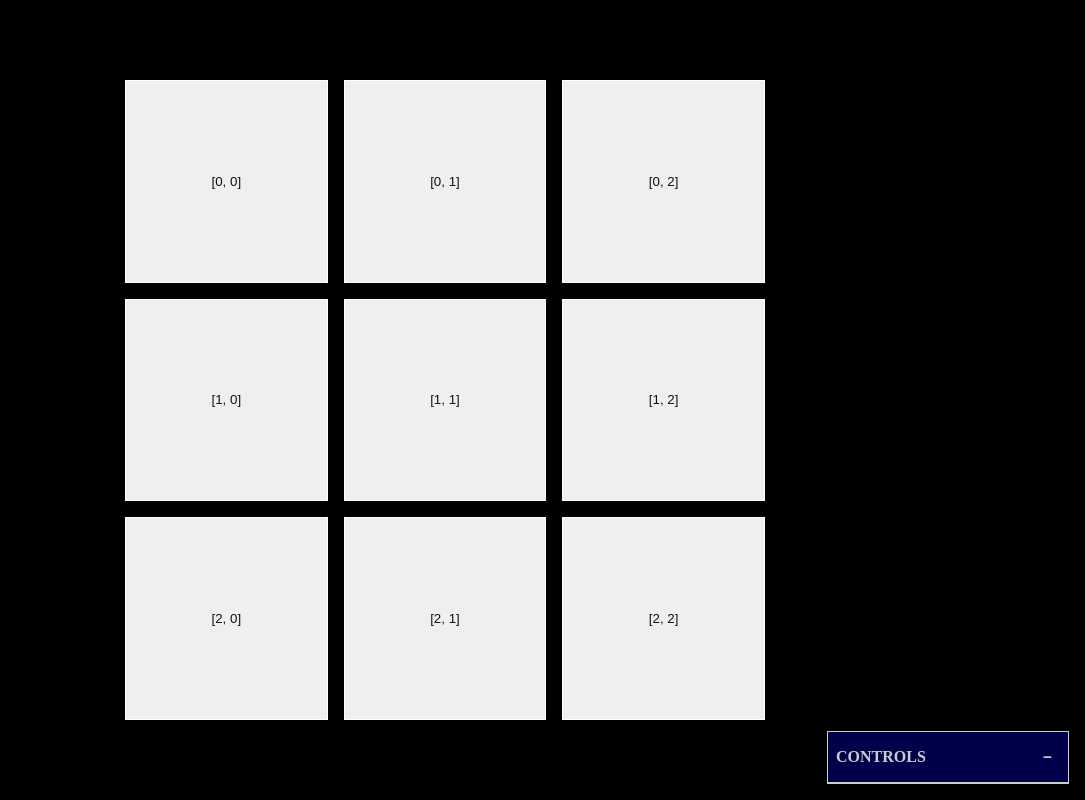
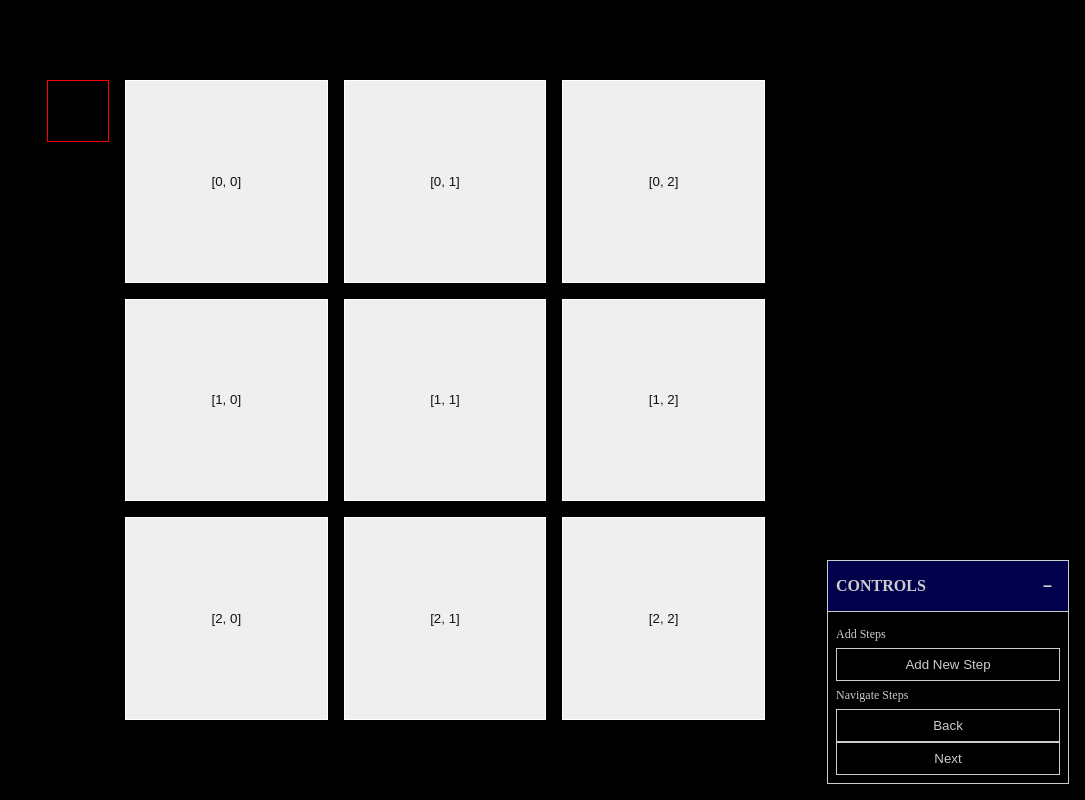
Before and after one commit to bomanimc/distraction-matrix, a Gatsby site: page /create in a window 1280 px wide. Shown: the whole page, without its empty margins (195-1280 px from the left). Built offline with nearby package versions, Linux system fonts and the light colour scheme; Gatsby itself is replaced by a stand-in of ours.

Commit message:
Add support for multiple animation steps

```diff
--- a/package.json
+++ b/package.json
@@ -17,6 +17,7 @@
     "gatsby-source-filesystem": "^3.13.0",
     "gatsby-transformer-sharp": "^3.13.0",
     "http": "^0.0.1-security",
+    "lodash.clonedeep": "^4.5.0",
     "prop-types": "^15.7.2",
     "react": "^17.0.1",
     "react-dom": "^17.0.1",
--- /dev/null
+++ b/src/components/SequencePreviewer.js
@@ -0,0 +1,52 @@
+import React, { useState } from "react";
+import styled from "styled-components";
+
+const SequencePreviewer = ({ sequence, selectedStepIndex, onSelectStep }) => {
+  if (!sequence) {
+    return null;
+  }
+
+  const rows = sequence[0].length;
+  const cols = sequence[0][0].length;
+
+  return sequence.map((step, idx) => {
+    return (
+      <SequencePreviewer.Preview
+        rows={rows}
+        cols={cols}
+        isSelected={selectedStepIndex === idx}
+        onClick={() => onSelectStep(idx)}
+      >
+        {
+          [...new Array(rows * cols)].map((_, idx) => {
+            const row = Math.floor(idx / rows);
+            const col = idx % cols;
+
+            return (
+              <SequencePreviewer.GridItem
+                key={`[${row}, ${col}]`}
+                color={step[row][col]}
+              />
+            );
+          })
+        }
+      </SequencePreviewer.Preview>);
+  });
+};
+
+SequencePreviewer.Preview = styled.div`
+  border: 1px solid ${p => p.isSelected ? "red": "white"};
+  height: 60px;
+  width: 60px;
+  display: grid;
+  grid-template-columns: repeat(${p => p.cols ? p.cols : 1}, 1fr);
+  grid-template-rows: repeat(${p => p.rows ? p.rows : 1}, 1fr);
+`;
+
+SequencePreviewer.GridItem = styled.div.attrs(props => ({
+  style: {
+    background: props.color,
+  },
+}))``;
+
+export default SequencePreviewer;
--- a/src/pages/create.js
+++ b/src/pages/create.js
@@ -1,20 +1,23 @@
 import React, { useState } from "react";
 import styled from "styled-components";
+import cloneDeep from "lodash.clonedeep";
 
 import Layout from "../components/layout";
 import Seo from "../components/seo";
+import SequencePreviewer from "../components/SequencePreviewer";
 
 const CreatePage = () => {
   const rows = 3;
   const cols = 3;
-  const animationStep = 0;
 
   const createEmptyMatrix = (rows, cols) => [...new Array(rows)].map(() => new Array(cols));
 
   const getColorForGridItem = (row, col) => sequence[animationStep][row][col];
 
+  const [animationStep, setAnimationStep] = useState(0);
+
   const setColorForGridItem = (row, col, color) => {
-    const newSequence = [...sequence];
+    const newSequence = cloneDeep(sequence);
     newSequence[animationStep][row][col] = color;
     setSequence(newSequence);
   };
@@ -39,10 +42,22 @@
     setColorForGridItem(selectedRow, selectedCol, color);
   };
 
+  const onAppendStep = () => {
+    // Copy the content of the last step into the new step.
+    const newSequence = [...cloneDeep(sequence), cloneDeep(sequence[sequence.length - 1])];
+    setSequence(newSequence);
+    setAnimationStep(newSequence.length - 1);
+  };
+
+  const onSelectStep = (stepIndex) => {
+    setAnimationStep(stepIndex);
+  };
+
   return (
     <Layout>
       <Seo title="Create" />
       <CreatePage.Container>
+        <CreatePage.AnimationGridContainer>
           <CreatePage.AnimationGrid rows={rows} cols={cols}>
             {
               [...new Array(rows * cols)].map((_, idx) => {
@@ -64,6 +79,14 @@
               })
             }
           </CreatePage.AnimationGrid>
+          <CreatePage.StepPreviewContainer>
+            <SequencePreviewer
+              sequence={sequence}
+              selectedStepIndex={animationStep}
+              onSelectStep={onSelectStep}
+            />
+          </CreatePage.StepPreviewContainer>
+        </CreatePage.AnimationGridContainer>
       </CreatePage.Container>
       <CreatePage.ControlsPanel>
         <CreatePage.ControlsHeader>
@@ -86,6 +109,25 @@
               </CreatePage.ControlRow>
             </CreatePage.ControlPanelSection>
           )}
+          <CreatePage.ControlPanelSection>
+            <CreatePage.ControlRow>
+              <CreatePage.ControlLabel>{`Add Steps`}</CreatePage.ControlLabel>
+              <CreatePage.Button onClick={onAppendStep}>
+                Add New Step
+              </CreatePage.Button>
+            </CreatePage.ControlRow>
+            <CreatePage.ControlRow>
+              <CreatePage.ControlLabel>{`Navigate Steps`}</CreatePage.ControlLabel>
+              <CreatePage.Button
+              >
+                Back
+              </CreatePage.Button>
+              <CreatePage.Button
+              >
+                Next
+              </CreatePage.Button>
+            </CreatePage.ControlRow>
+          </CreatePage.ControlPanelSection>
         </CreatePage.ControlsContent>
       </CreatePage.ControlsPanel>
     </Layout>
@@ -99,12 +141,8 @@
   align-items: center;
 `;
 
-CreatePage.AnimationGrid = styled.div`
-  display: grid;
-  grid-template-columns: repeat(${p => p.cols ? p.cols : 1}, 1fr);
-  grid-template-rows: repeat(${p => p.rows ? p.rows : 1}, 1fr);
-  grid-gap: 1rem;
-  padding: .25rem;
+CreatePage.AnimationGridContainer = styled.div`
+  position: relative;
 
   @media screen and (orientation: landscape) {
     height: ${(p) => (p.smallMode ? '80vh' : '80vh')};
@@ -117,10 +155,18 @@
   }
 `;
 
+CreatePage.AnimationGrid = styled.div`
+  display: grid;
+  grid-template-columns: repeat(${p => p.cols ? p.cols : 1}, 1fr);
+  grid-template-rows: repeat(${p => p.rows ? p.rows : 1}, 1fr);
+  grid-gap: 1rem;
+  height: 100%;
+  width: 100%;
+`;
+
 CreatePage.AnimationGridItem = styled.button`
   border: 1px solid ${p => p.isSelected ? "red": "white"};
   background: ${p => p.color};
-
 
   span {
     color: white;
@@ -208,4 +254,28 @@
   border-radius: 0;
 `;
 
+CreatePage.Button = styled.button`
+  background: ${(p) => (p.isSelected ? 'rgba(0, 0, 255, 0.37)' : 'none')};
+  color: white;
+  text-transform: capitalize;
+  border: 1px solid white;
+  padding: 0.5rem;
+  width: 100%;
+
+  &:disabled {
+    color: rgba(255, 255, 255, 0.5);
+    border: 1px solid rgba(255, 255, 255, 0.5);
+  }
+`;
+
+CreatePage.StepPreviewContainer = styled.div`
+  position: absolute;
+  top: 0;
+  left: -1rem;
+  transform: translateX(-100%);
+  display: grid;
+  grid-template-columns: 1fr;
+  grid-gap: 1rem;
+`;
+
 export default CreatePage;
```
Also changed, not shown: 1 other file. Lines whose indentation alone changed are shown as unchanged.
